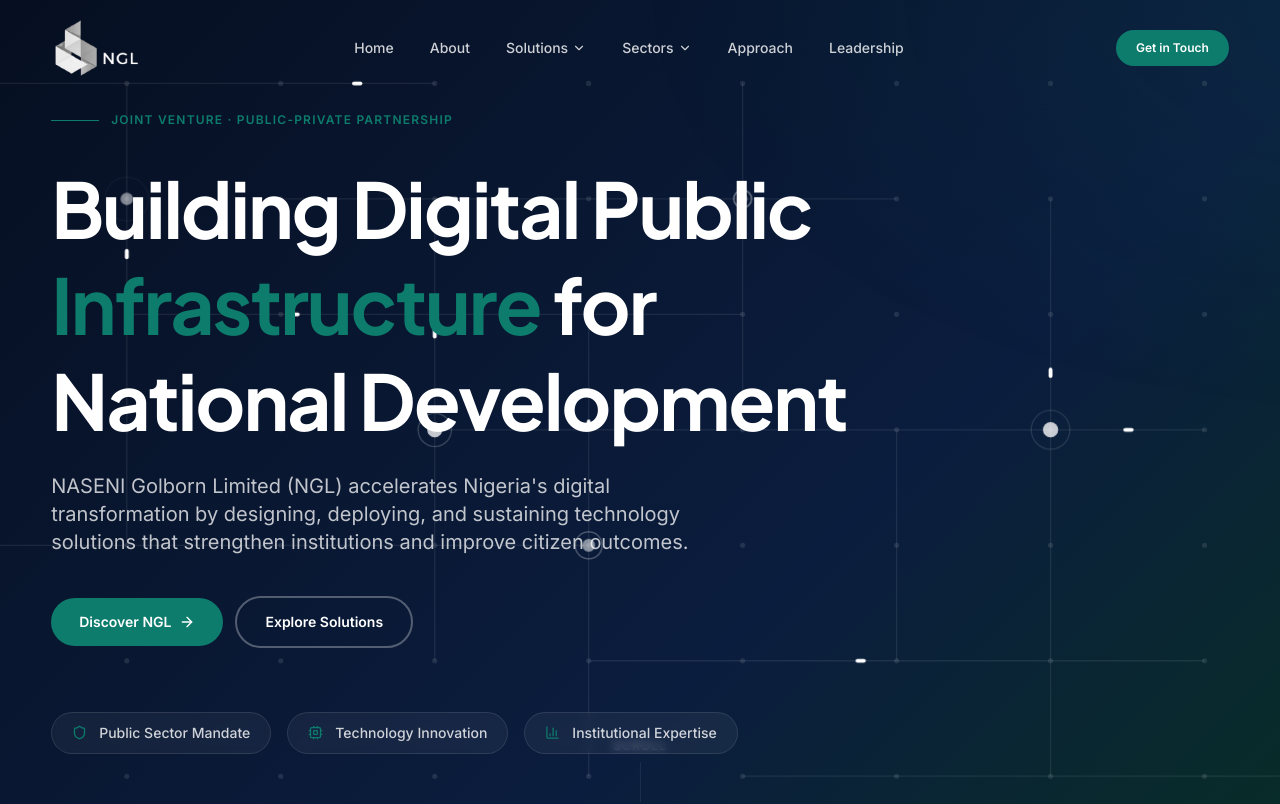
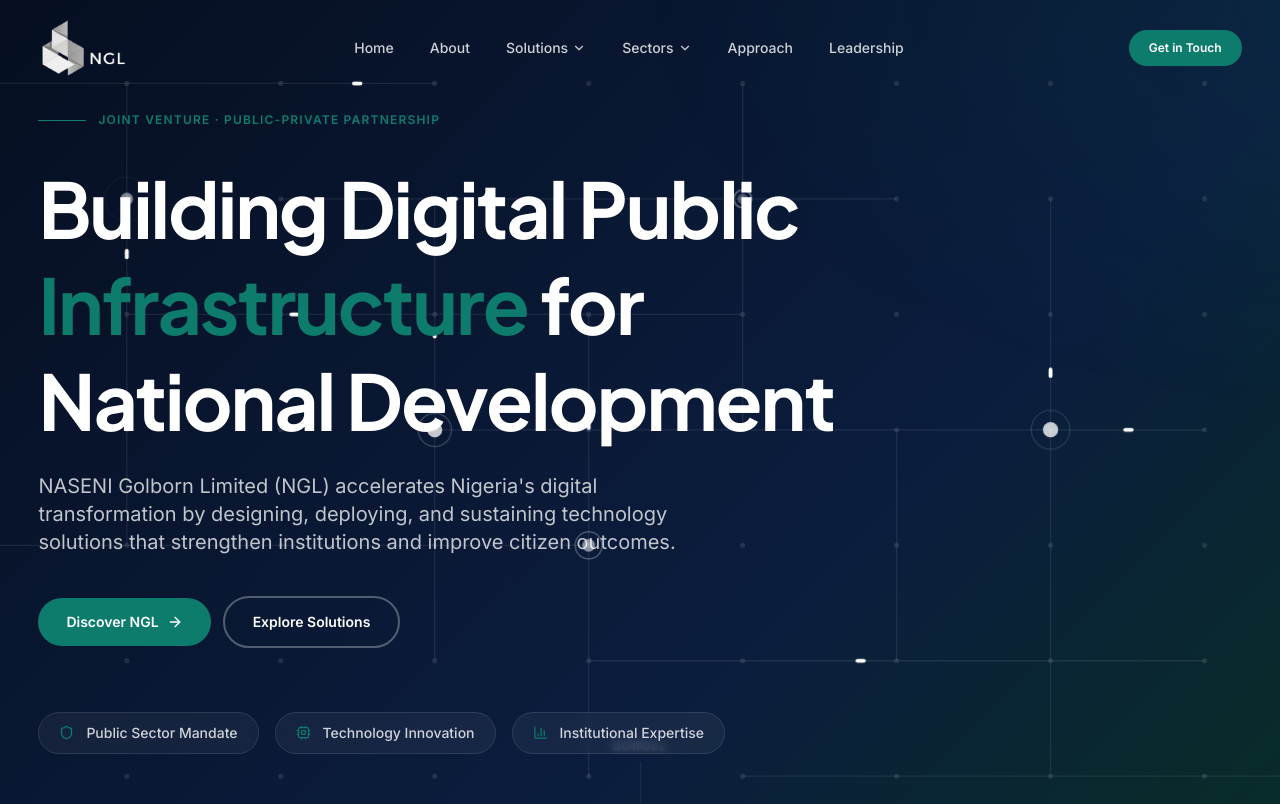
Before and after one commit to GodfreySam/ngl-govtech-web, a Next.js app: page / in a window 1280 px wide. Shown: the top 804 px of the page. Built offline with nearby package versions, Linux system fonts and the light colour scheme.

Commit message:
Widen container max-w to 1800px, trim clamp padding to 3vw/2.5rem max

```diff
--- a/app/globals.css
+++ b/app/globals.css
@@ -34,9 +34,9 @@
 
 @layer components {
   .container-wide {
-    @apply max-w-[1440px] mx-auto w-full;
-    padding-left: clamp(1rem, 4vw, 5rem);
-    padding-right: clamp(1rem, 4vw, 5rem);
+    @apply max-w-[1800px] mx-auto w-full;
+    padding-left: clamp(1rem, 3vw, 2.5rem);
+    padding-right: clamp(1rem, 3vw, 2.5rem);
   }
 
   .section-pad {
```
